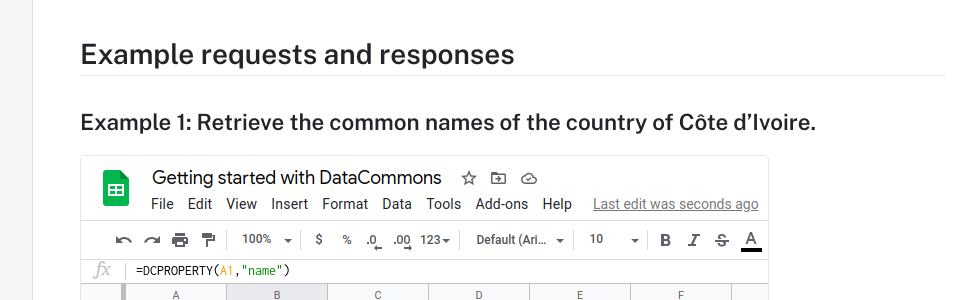
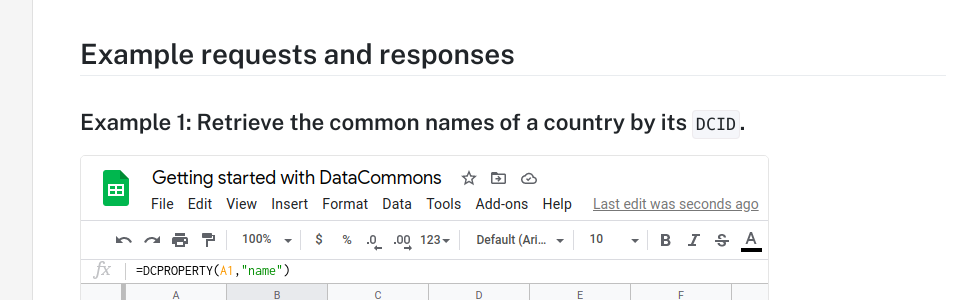
Before and after one commit to datacommonsorg/docsite, a Jekyll site: the page built from api/sheets/get_property.md, in a window 1280 px wide and 900 px high, scrolled down 918 px. Shown: the part 151-451 px from the top of the window, without its empty margins (287-1264 px from the left). Built offline with Jekyll 4.4.1, drawn with Linux system fonts in a browser that asks for light colours; comment, search, counter and statistics services are not loaded.

Commit message:
little changes

```diff
--- a/api/sheets/get_property.md
+++ b/api/sheets/get_property.md
@@ -37,7 +37,7 @@
 
 ## Example requests and responses
 
-### Example 1: Retrieve the common names of the country of Côte d'Ivoire.
+### Example 1: Retrieve the common names of a country by its `DCID`.
 
 ![](/assets/images/sheets/sheets_get_property_ivory_coast.png)
 
```
